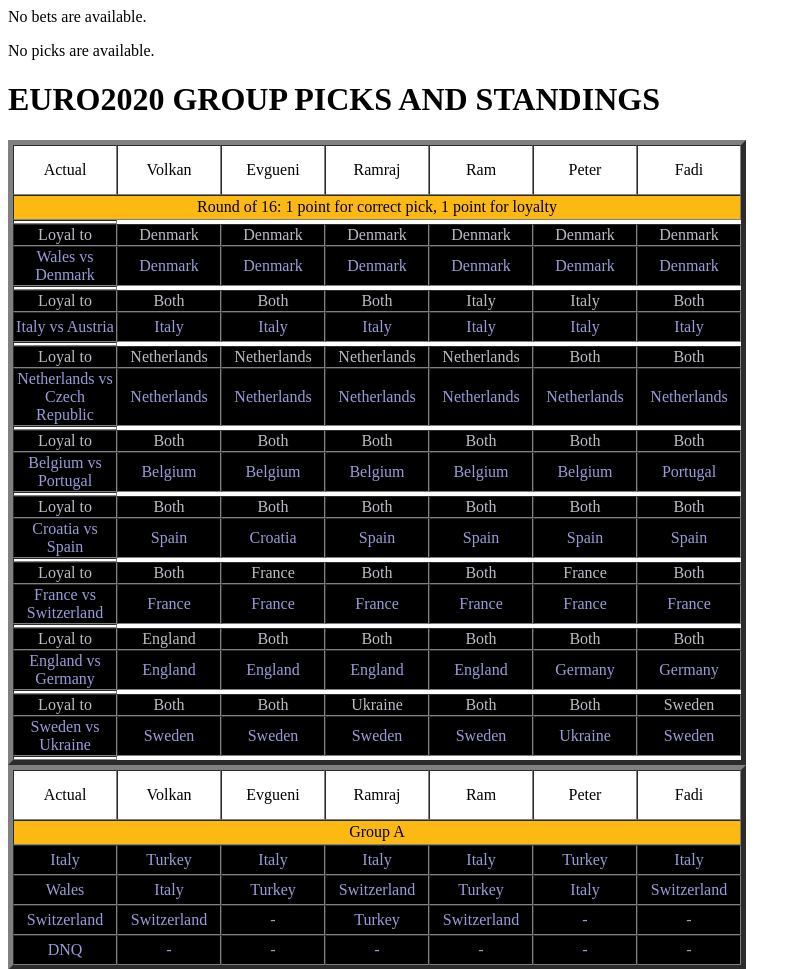
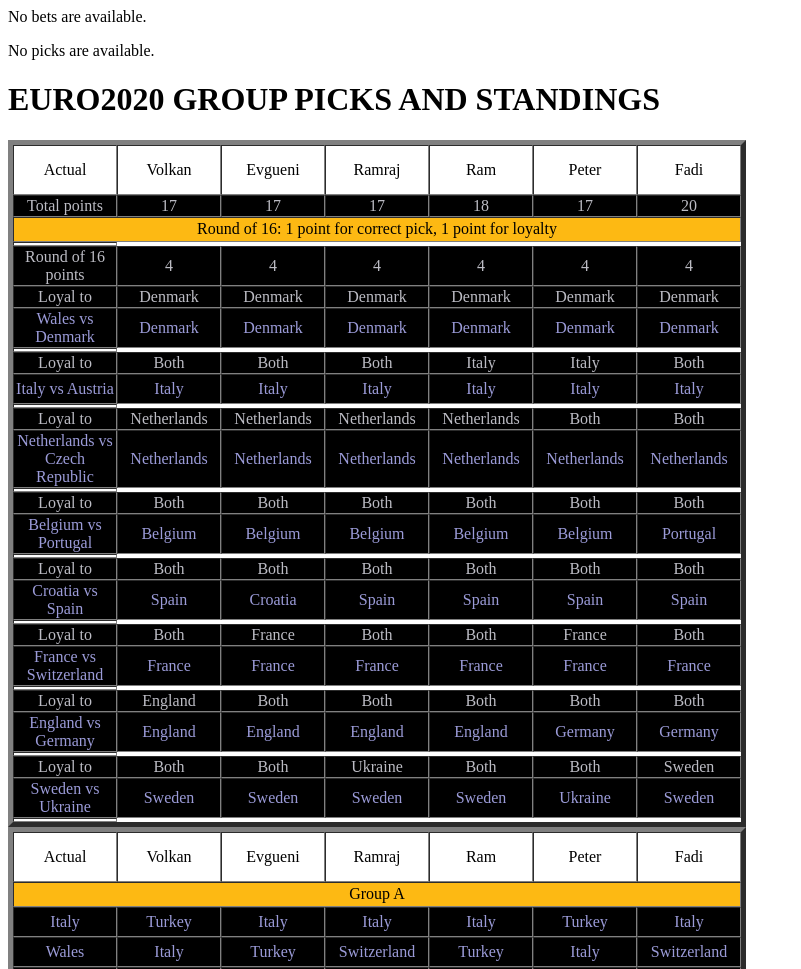
Before and after one commit to prammohan/my-first-blog, a Django app: page /euro2020/ in a window 1280 px wide. Shown: the top 969 px of the page, without its empty margins (0-801 px from the left). Run offline with Django 3.2, Linux system fonts and the light colour scheme; data comes from the database, SQL or seed files in the repository; data that the repository does not hold is empty.

Commit message:
Added total points and Ro16 points

```diff
--- a/euro2020/templates/euro2020/index.html
+++ b/euro2020/templates/euro2020/index.html
@@ -47,12 +47,32 @@
                     Fadi
                 </td>
             </tr>
+            <tr>
+                <td align="center" height="5" width="100" bgcolor="#000000" style="color:rgb(188, 188, 196)">
+                    Total points
+                </td>
+                {% for eachpick in overall_total_points %}
+                    <td align="center" height="5" width="100" bgcolor="#000000" style="color:rgb(188, 188, 196)">
+                        {{ eachpick }}
+                    </td>
+                {% endfor %}
+            </tr>
             <tr bgcolor="#fdb913">
                 <td align="center" height="25" width="100" colspan="7">
                     Round of 16: 1 point for correct pick, 1 point for loyalty
                 </td>
             </tr>
             <tr><td></td></tr>
+            <tr>
+                <td align="center" height="5" width="100" bgcolor="#000000" style="color:rgb(188, 188, 196)">
+                    Round of 16 points
+                </td>
+                {% for eachpick in ro16_total_points %}
+                    <td align="center" height="5" width="100" bgcolor="#000000" style="color:rgb(188, 188, 196)">
+                        {{ eachpick }}
+                    </td>
+                {% endfor %}
+            </tr>
             <tr>
                 <td align="center" height="5" width="100" bgcolor="#000000" style="color:rgb(188, 188, 196)">
                     Loyal to
--- a/euro2020/views.py
+++ b/euro2020/views.py
@@ -371,10 +371,22 @@ def index(request):
 
 
 
+    overall_total_points = [0]*num_players
+    finals_total_points = [0]*num_players
+    semifinals_total_points = [0]*num_players
+    quarterfinals_total_points = [0]*num_players
+    ro16_total_points = [0]*num_players
 
+    #Ro16 point calculations
+    ro16_total_points[0] = 2 + 2 + 0 + 0 + 0 + 0 + 0 + 0
+    ro16_total_points[1] = 2 + 2 + 0 + 0 + 0 + 0 + 0 + 0
+    ro16_total_points[2] = 2 + 2 + 0 + 0 + 0 + 0 + 0 + 0
+    ro16_total_points[3] = 2 + 2 + 0 + 0 + 0 + 0 + 0 + 0
+    ro16_total_points[4] = 2 + 2 + 0 + 0 + 0 + 0 + 0 + 0
+    ro16_total_points[5] = 2 + 2 + 0 + 0 + 0 + 0 + 0 + 0
 
-
-
+    for i in range(num_players):
+        overall_total_points[i] = finals_total_points[i] + semifinals_total_points[i] + quarterfinals_total_points[i] + ro16_total_points[i] + total_points[i]
 
     #print (latest_group_picks_A0)
     context = {
@@ -431,6 +443,11 @@ def index(request):
         'ro16_games_5': ro16_games_5,
         'ro16_games_6': ro16_games_6,
         'ro16_games_7': ro16_games_7,
+        'overall_total_points': overall_total_points,
+        'finals_total_points': finals_total_points,
+        'semifinals_total_points': semifinals_total_points,
+        'quarterfinals_total_points': quarterfinals_total_points,
+        'ro16_total_points': ro16_total_points,
     }
     return render(request, 'euro2020/index.html', context)
     #else:
```
